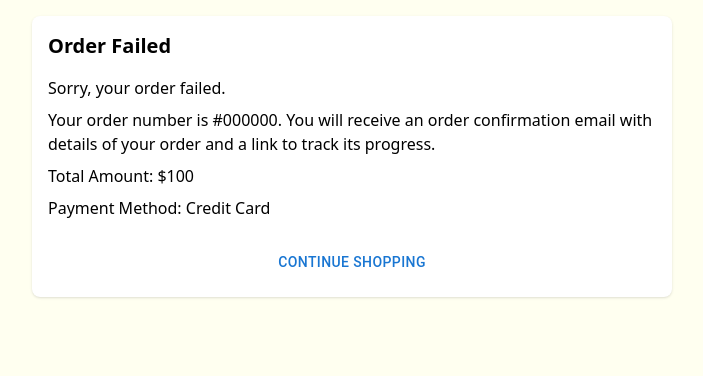
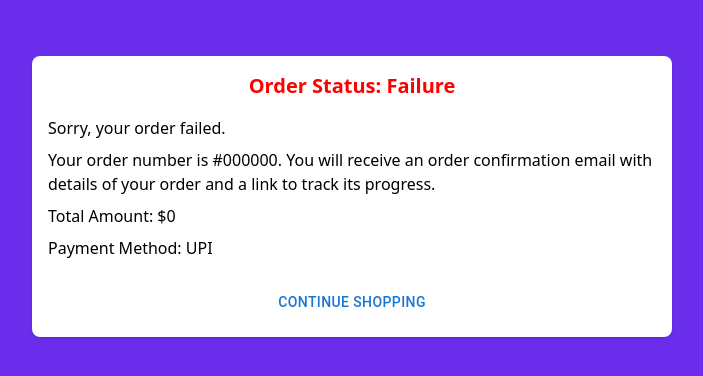
Before and after one commit to s4marth/Checkout, a Next.js app: page /confirmation in a window 1280 px wide. Shown: the top 376 px of the page, without its empty margins (288-991 px from the left). Built offline with nearby package versions, Linux system fonts and the light colour scheme.

Commit message:
UI enchancement

```diff
--- a/package.json
+++ b/package.json
@@ -16,6 +16,7 @@
     "next": "14.1.3",
     "react": "^18",
     "react-dom": "^18",
+    "react-toastify": "^10.0.4",
     "recoil": "^0.7.7"
   },
   "devDependencies": {
--- a/src/app/confirmation/page.js
+++ b/src/app/confirmation/page.js
@@ -1,14 +1,20 @@
 "use client";
 import { useEffect, useState } from 'react';
 import {Button } from '@mui/material';
+import { useRecoilValue } from "recoil";
+import { totalAmountState, productsState, paymentmethodstate } from '../recoilContextProvider';
 
 const ConfirmationPage = () => {
 
+  const totalAmountss = useRecoilValue(totalAmountState);
+   const productinart = useRecoilValue(productsState);
+   const paymethod = useRecoilValue(paymentmethodstate);
   const orderDetails = {
     orderNumber: "#000000",
-    totalAmount: "$100",
-    paymentMethod: "Credit Card",
+    totalAmount: totalAmountss,
+    paymentMethod: paymethod,
   };
+
 
   const [orderStatus, setOrderStatus] = useState("");
 
@@ -16,31 +22,31 @@ const ConfirmationPage = () => {
     const statuses = ["Success", "Failure", "Pending"];
     const randomStatus = statuses[Math.floor(Math.random() * statuses.length)];
     setOrderStatus(randomStatus);
+
   }, []);
 
+  const getStatusColor = () => {
+    switch (orderStatus) {
+      case "Success":
+        return "green";
+      case "Failure":
+        return "red";
+      case "Pending":
+        return "orange";
+      default:
+        return "black";
+    }
+  };
+
+
+
   return (
-    // <div className="max-w-2xl mx-auto p-4 grid gap-6">
-    //      <section aria-labelledby="order-confirmation-heading">
-    //     <div className="bg-white p-4 rounded-lg shadow">
-    //       <h2 className="text-xl font-semibold mb-4" id="order-confirmation-heading">
-    //         Order Confirmation
-    //       </h2>
-    //       <p className="text-green-600 font-medium">Thank you for your order!</p>
-    //       <p className="mt-2">
-    //         Your order number is #000000. You will receive an order confirmation email with details of your order and a
-    //         link to track its progress.
-    //       </p>
-    //       <div className="mt-6">
-    //         <Button className="w-full">Continue Shopping</Button>
-    //       </div>
-    //     </div>
-    //   </section>
-    // </div>
-    <div className="max-w-2xl mx-auto p-4 grid gap-6">
+
+    <div className="max-w-2xl mx-auto p-4 grid gap-6 mt-10">
     <section aria-labelledby="order-confirmation-heading">
       <div className={`bg-white p-4 rounded-lg shadow ${orderStatus === "Success" ? "border-green-500" : orderStatus === "Failure" ? "border-red-500" : "border-yellow-500"}`}>
-        <h2 className={`text-xl font-semibold mb-4 text-${orderStatus === "Success" ? "green" : orderStatus === "Failure" ? "red" : "yellow"}-600`} id="order-confirmation-heading">
-          {orderStatus === "Success" ? "Order Successfully Confirmed" : orderStatus === "Failure" ? "Order Failed" : "Order Pending"}
+        <h2 className={`text-xl font-semibold mb-4 `} id="order-confirmation-heading" style={{color:getStatusColor(), textAlign:'center'}}>
+         Order Status: {orderStatus}
         </h2>
         <p className={`font-medium text-${orderStatus === "Success" ? "green" : orderStatus === "Failure" ? "red" : "yellow"}-600`}>
           {orderStatus === "Success" ? "Thank you for your order!" : orderStatus === "Failure" ? "Sorry, your order failed." : "Your order is pending."}
@@ -50,7 +56,7 @@ const ConfirmationPage = () => {
           link to track its progress.
         </p>
         <p className="mt-2">
-          Total Amount: {orderDetails.totalAmount}
+          Total Amount: ${orderDetails.totalAmount}
         </p>
         <p className="mt-2">
           Payment Method: {orderDetails.paymentMethod}
--- a/src/app/layout.js
+++ b/src/app/layout.js
@@ -11,7 +11,7 @@ export const metadata = {
 export default function RootLayout({ children }) {
  return (
     <html lang="en">
-     <RecoidContextProvider><body style={{background:'ivory'}}>{children}</body></RecoidContextProvider>
+     <RecoidContextProvider><body style={{background:'#6a2dec'}}>{children}</body></RecoidContextProvider>
     </html>
   )
 }
--- a/src/app/page.js
+++ b/src/app/page.js
@@ -6,19 +6,28 @@ import Image from 'next/image';
 import {TextField, InputLabel, Button, CircularProgress } from '@mui/material';
 import { useRecoilState } from 'recoil';
 import { totalAmountState, productsState } from './recoilContextProvider';
+import { ToastContainer, toast } from 'react-toastify';
+import 'react-toastify/dist/ReactToastify.css';
 
 
 
 
 const Home = () => {
     const router = useRouter();
-    // const [cart, setCart] = useState([]);
-    // const [total, setTotal] = useState(0);
     const [paymentMethods, setPaymentMethods] = useState([]);
     const [loading, setLoading] = useState(true);
-
+    const [formstatus, setFormStatus] = useState(false);
   const [total, setTotal] = useRecoilState(totalAmountState);
   const [cart, setCart] = useRecoilState(productsState);
+
+  const [formdata, setFormData] = useState({
+    fullname: '',
+    address: '',
+    city: '',
+    zipcode: '',
+    country: '',
+    phone: '',
+  });
 
     useEffect(() => {
         const fetchData = async () => {
@@ -40,7 +49,6 @@ const Home = () => {
           if (cart.length === 0) {
             fetchData();
         }
-          //fetchData();
         }, []);
 
 
@@ -49,24 +57,34 @@ const Home = () => {
             cart.forEach(item => {
               totalAmount += item.price * item.quantity;
             });
-            setTotal(totalAmount);
+
+            setTotal(totalAmount.toFixed(2));
           }, [cart]);
 
+    const proceedToPayment = () => {
+      if(formstatus)
+      {
+        router.push('/payment');
+      }
+      else{
+        toast("Please fill the delivery address first!")
+      }
+      };
 
-    //   if (cart.length === 0) {
-    //     return <div>No products in cart</div>;
-    //   }
-
-      const proceedToPayment = () => {
-        //   router.push('/payment', { total});
-        router.push('/payment');
-      };
+  const handleapply = ()=>{
+    if (!formdata.fullname || !formdata.address || !formdata.country || !formdata.zipcode || !formdata.city || !formdata.phone) {
+      toast.error('Please fill delivery details');
+      return;
+    }
+    setFormStatus(true);
+    toast("Address saved!")
+  }
 
   return (
     <div className="container mx-auto px-4 py-8">
       <h2 style={{textAlign:'center'}}className="text-2xl font-bold mb-4">Checkout</h2>
 
-<div className="max-w-2xl mx-auto p-4 grid gap-6">
+    <div className="max-w-3xl mx-auto p-4 grid gap-6">
       <section aria-labelledby="order-summary-heading" className="grid grid-cols-1 md:grid-cols-2 gap-6">
         <div className="bg-white p-4 rounded-lg shadow">
           <h2 className="text-xl font-semibold mb-4" id="order-summary-heading">
@@ -81,12 +99,12 @@ const Home = () => {
                     <span className="font-medium">Item</span>
                     <span className="font-medium">Price</span>
                     <span className="font-medium">Quantity</span>
-                </div>
+                </div><hr />
                 {cart.length===0 ? (<p className="text-gray-500">No items in your cart.</p>): (null)}
                 {cart.map((item) => (
                 <div className="mt-4" key={item.id}>
                  <div className="flex justify-between">
-                    <img src={item.image} style={{height:'30px'}}/>
+                    <img src={item.image} style={{height:'40px'}}/>
                     <span className="font-medium">${item.price}</span>
                     <span className="font-medium">X{item.quantity}</span>
                     </div>
@@ -114,7 +132,7 @@ const Home = () => {
             </div>
             <div className="flex justify-between mt-4">
             <TextField id="standard-basic" label="Discount" variant="standard"/>
-            <Button >Apply</Button>
+            <Button>Apply</Button>
             </div>
 
           </div>
@@ -128,40 +146,40 @@ const Home = () => {
               <InputLabel  className="text-base" htmlFor="name">
                 Full Name
               </InputLabel>
-              <TextField required size="small" sx={{width:'100%'}} id="outlined-basic" placeholder="Enter your full name" />
+              <TextField required size="small" sx={{width:'100%'}} id="outlined-basic" placeholder="Enter your full name"  value={formdata.fullname} onChange={(e) => setFormData({ ...formdata, fullname: e.target.value })}/>
             </div>
             <div>
               <InputLabel className="text-base" htmlFor="address">
                 Address
               </InputLabel>
-              <TextField required size="small" sx={{width:'100%'}} id="outlined-basic" placeholder="Enter your address" />
+              <TextField required size="small" sx={{width:'100%'}} id="outlined-basic" placeholder="Enter your address" value={formdata.address} onChange={(e) => setFormData({ ...formdata, address: e.target.value })}/>
             </div>
             <div>
               <InputLabel className="text-base" htmlFor="city">
                 City
               </InputLabel>
-              <TextField required size="small" sx={{width:'100%'}} id="outlined-basic" placeholder="Enter your city" />
+              <TextField required size="small" sx={{width:'100%'}} id="outlined-basic" placeholder="Enter your city" value={formdata.city} onChange={(e) => setFormData({ ...formdata, city: e.target.value })}/>
             </div>
             <div>
               <InputLabel className="text-base" htmlFor="zip">
                 ZIP Code
               </InputLabel>
-              <TextField required size="small" sx={{width:'100%'}} id="outlined-basic" placeholder="Enter your ZIP code" />
+              <TextField type='number' required size="small" sx={{width:'100%'}} id="outlined-basic" placeholder="Enter your ZIP code" value={formdata.zipcode} onChange={(e) => setFormData({ ...formdata, zipcode: e.target.value })}/>
             </div>
             <div>
               <InputLabel className="text-base" htmlFor="country">
                 Country
               </InputLabel>
-              <TextField required size="small" sx={{width:'100%'}} id="outlined-basic" placeholder="Enter your country" />
+              <TextField required size="small" sx={{width:'100%'}} id="outlined-basic" placeholder="Enter your country" value={formdata.country} onChange={(e) => setFormData({ ...formdata, country: e.target.value })}/>
             </div>
             <div>
               <InputLabel className="text-base" htmlFor="phone">
                 Phone Number
               </InputLabel>
-              <TextField required size="small" sx={{width:'100%'}} id="outlined-basic" placeholder="Enter your phone number" />
+              <TextField type='number' required size="small" sx={{width:'100%'}} id="outlined-basic" placeholder="Enter your phone number" value={formdata.phone} onChange={(e) => setFormData({ ...formdata, phone: e.target.value })}/>
             </div>
             <div style={{textAlign:'center'}}>
-              <Button sx={{width:'100%'}} type='submit' variant='outlined' color='secondary'>Save Address</Button>
+              <Button sx={{width:'100%'}} variant='outlined' color='secondary' onClick={handleapply}>Save Address</Button>
             </div>
           </form>
         </div>
@@ -171,7 +189,7 @@ const Home = () => {
     </div>
 
 
-
+    <ToastContainer />
     </div>
   );
 };
--- a/src/app/payment/page.js
+++ b/src/app/payment/page.js
@@ -5,15 +5,20 @@ import {Button, TextField, Grid, Modal, Box, CircularProgress} from '@mui/materi
 import CreditCardIcon from '@mui/icons-material/CreditCard';
 import MobileFriendlyIcon from '@mui/icons-material/MobileFriendly';
 import { useRecoilValue } from "recoil";
-import { totalAmountState } from '../recoilContextProvider';
+import { totalAmountState, paymentmethodstate } from '../recoilContextProvider';
+import { useRecoilState } from 'recoil';
+import { ToastContainer, toast } from 'react-toastify';
+import 'react-toastify/dist/ReactToastify.css';
 
 const PaymentPage = () => {
   const router = useRouter();
-  const [selectedMethod, setSelectedMethod] = useState('');
   const [paymentMethods, setPaymentMethods] = useState([]);
   const [loading, setLoading] = useState(true);
   const [showUPIForm, setShowUPIForm] = useState(false);
   const [showCardForm, setShowCardForm] = useState(false);
+  const [selectedMethod, setSelectedMethod] = useRecoilState(paymentmethodstate);
+
+
   const [cardFormData, setCardFormData] = useState({
     cardNumber: '',
     expiryDate: '',
@@ -36,11 +41,18 @@ const PaymentPage = () => {
   };
 
   const handleCardFormSubmit = () => {
-    console.log("handle card submit called")
+    if (!cardFormData.cardNumber || !cardFormData.expiryDate || !cardFormData.cvv || !cardFormData.nameOnCard) {
+      toast.error('Please fill in all the fields');
+      return;
+    }
     router.push('/confirmation');
   };
 
   const handleUPIFormSubmit = () => {
+    if (!upiFormData.upiID) {
+      toast.error('Please fill in the UPI ID');
+      return;
+    }
     router.push('/confirmation');
   };
 
@@ -95,17 +107,19 @@ const PaymentPage = () => {
               <Box sx={{ width: 400, bgcolor: 'background.paper', borderRadius: 4, p: 4, margin: 'auto', mt: 8 }}>
                 {showCardForm && (
                   <form>
+                    <h3 className="text-xl font-semibold">Card Details</h3>
                     <TextField type='number' required label="Card Number" fullWidth margin="normal" value={cardFormData.cardNumber} onChange={(e) => setCardFormData({ ...cardFormData, cardNumber: e.target.value })} />
                     <TextField type='date' required  fullWidth margin="normal" value={cardFormData.expiryDate} onChange={(e) => setCardFormData({ ...cardFormData, expiryDate: e.target.value })} />
                     <TextField type='number' required label="CVV" fullWidth margin="normal" value={cardFormData.cvv} onChange={(e) => setCardFormData({ ...cardFormData, cvv: e.target.value })} />
                     <TextField required label="Name on Card" fullWidth margin="normal" value={cardFormData.nameOnCard} onChange={(e) => setCardFormData({ ...cardFormData, nameOnCard: e.target.value })} />
-                    <Button onClick={handleCardFormSubmit} variant="contained" color="primary">Submit</Button>
+                    <Button sx={{margin:'auto'}} onClick={handleCardFormSubmit} variant="outlined" color="primary">Submit</Button>
                   </form>
                 )}
                 {showUPIForm && (
                   <form>
+                    <h3 className="text-xl font-semibold">UPI Details</h3>
                     <TextField required label="UPI ID" fullWidth margin="normal" value={upiFormData.upiID} onChange={(e) => setUPIFormData({ ...upiFormData, upiID: e.target.value })} />
-                    <Button onClick={handleUPIFormSubmit} variant="contained" color="primary">Submit</Button>
+                    <Button onClick={handleUPIFormSubmit} variant="outlined" color="primary">Submit</Button>
                   </form>
                 )}
               </Box>
@@ -113,6 +127,7 @@ const PaymentPage = () => {
           </div>
       )}
     </div>
+    <ToastContainer />
   </div>
   );
 };
--- a/src/app/recoilContextProvider.js
+++ b/src/app/recoilContextProvider.js
@@ -11,6 +11,10 @@ export const productsState = atom({
   key: 'productsState',
   default: [],
 });
+export const paymentmethodstate = atom({
+    key: 'paymentmethodstate',
+    default: 'UPI',
+  });
 
 export default function RecoidContextProvider({ children }) {
     return <RecoilRoot>{children}</RecoilRoot>;
```
Also changed, not shown: 1 other file (tests, documents, lock files or other folders).
